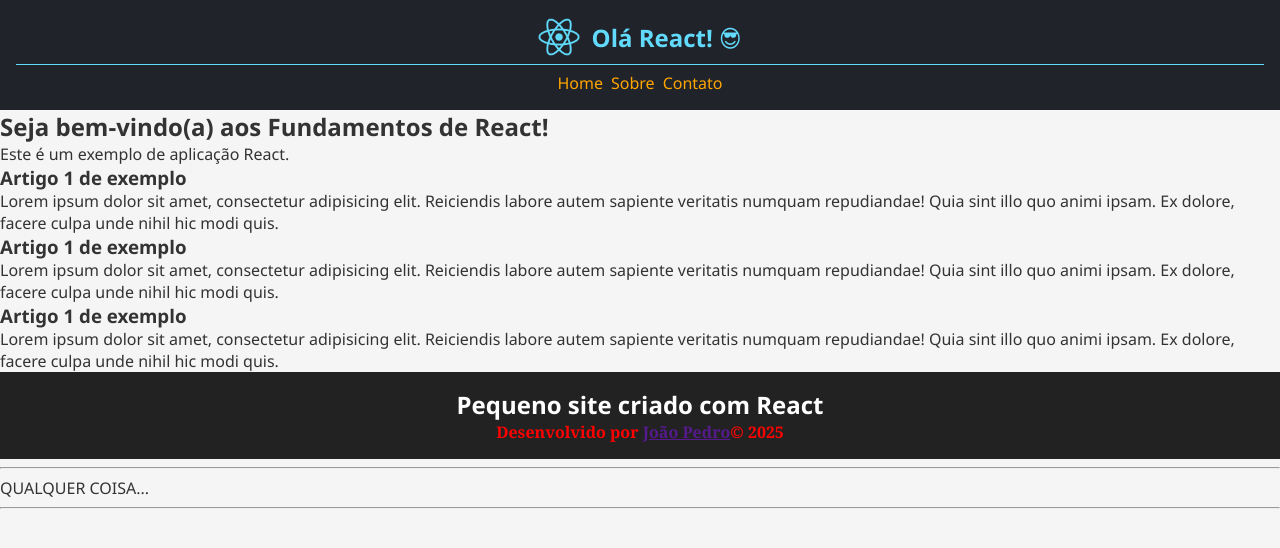
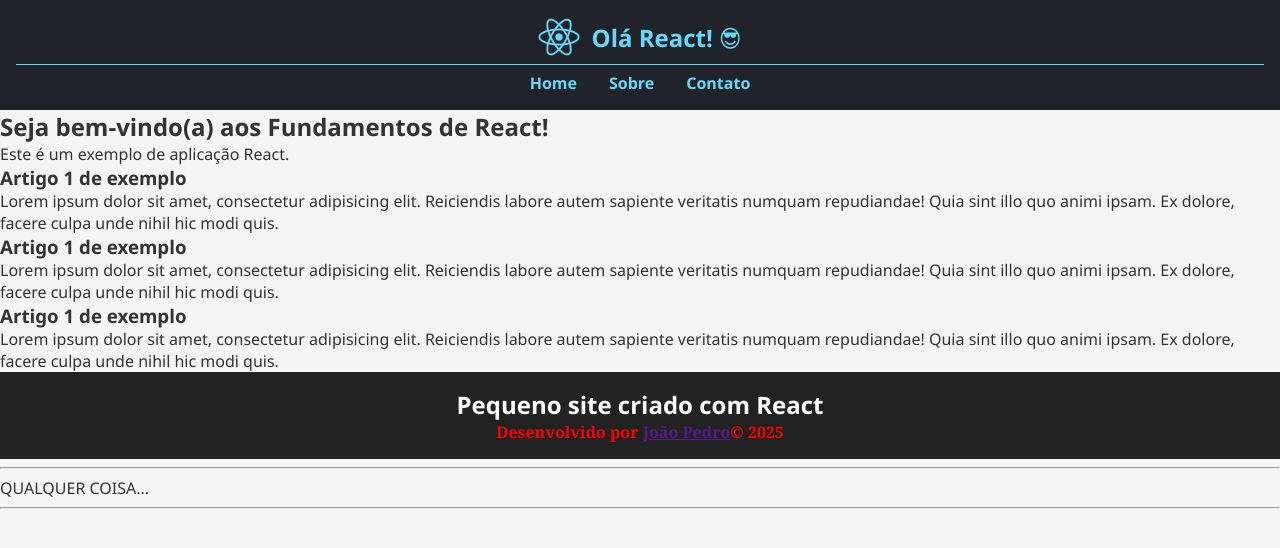
Before and after one commit to joaopedro-style/react-fundamentos, a React (Vite) app: page / in a window 1280 px wide. Shown: the top 548 px of the page. Built offline with nearby package versions, Linux system fonts and the light colour scheme.

Commit message:
Adiciona Menu.module.css

```diff
--- a/src/components/Cabecalho.module.css
+++ b/src/components/Cabecalho.module.css
@@ -7,11 +7,6 @@ Isso, vai te obrigar a usar a classe através de sintaxe de array com colchetes.
   background-color: #20232a;
   color: #61dafb;
   padding: 1rem;
-
-  a {
-    color: orange;
-    text-decoration: none;
-  }
 
   hr {
     border: none;
--- a/src/components/Menu.module.css
+++ b/src/components/Menu.module.css
@@ -1,11 +1,18 @@
-.menuNav {
+.menu {
   display: flex;
-  align-items: center;
   justify-content: center;
-  gap: 0.5rem;
-  font-size: 1rem;
+  gap: 2rem;
+
+  a {
+    color: #61dafb;
+    text-decoration: none;
+    font-weight: bold;
+    transition: 0.2s;
+
+    &:hover,
+    &:focus {
+      transform: scale(1.1);
+      color: white;
+    }
+  }
 }
-
-.link:hover {
-  color: #61dafb;
-}
--- a/src/components/Menu.tsx
+++ b/src/components/Menu.tsx
@@ -2,16 +2,10 @@ import estilos from "./Menu.module.css";
 
 export default function Menu() {
   return (
-    <nav className={estilos.menuNav}>
-      <a className={estilos.link} href="">
-        Home
-      </a>
-      <a className={estilos.link} href="">
-        Sobre
-      </a>
-      <a className={estilos.link} href="">
-        Contato
-      </a>
+    <nav className={estilos.menu}>
+      <a href="">Home</a>
+      <a href="">Sobre</a>
+      <a href="">Contato</a>
     </nav>
   );
 }
```
